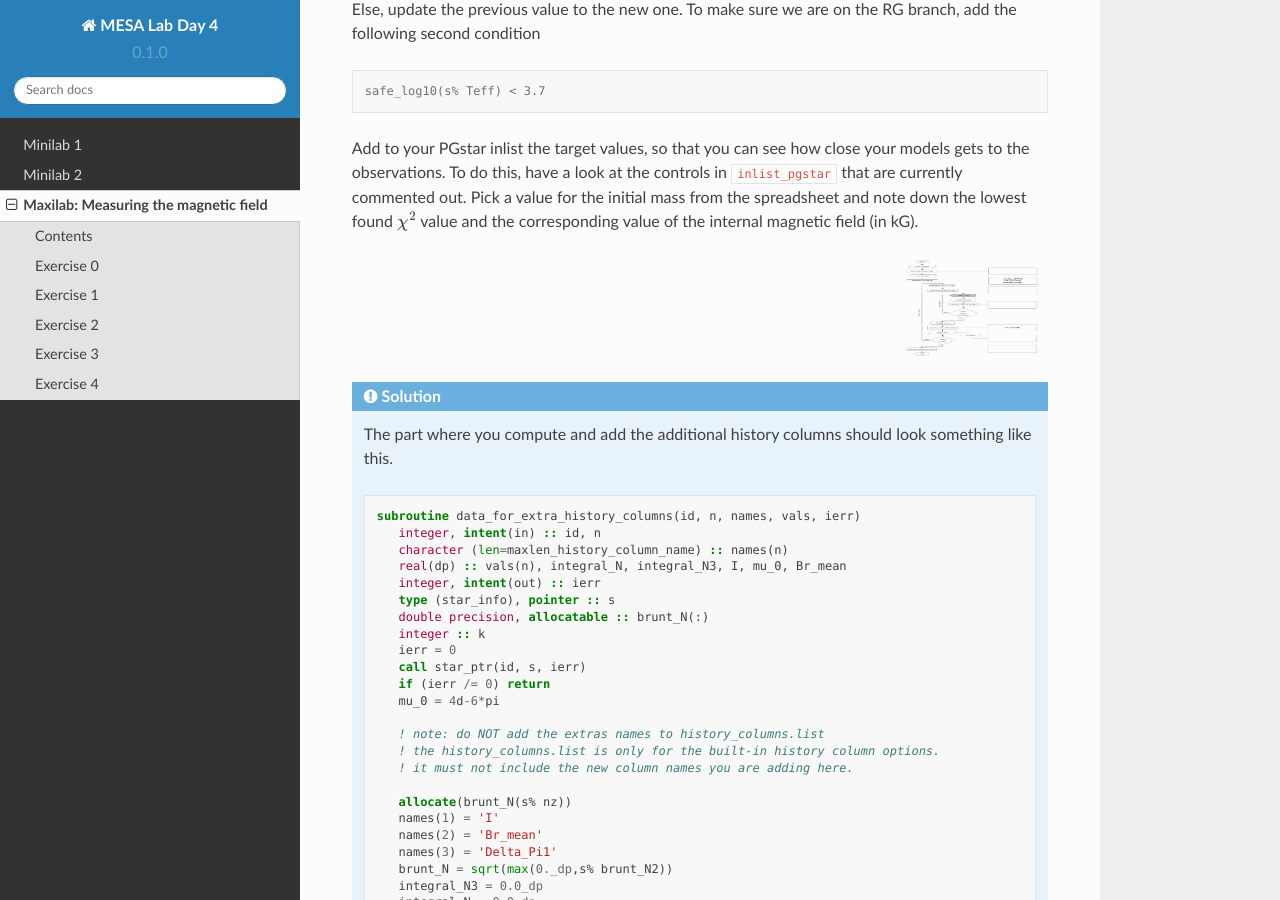
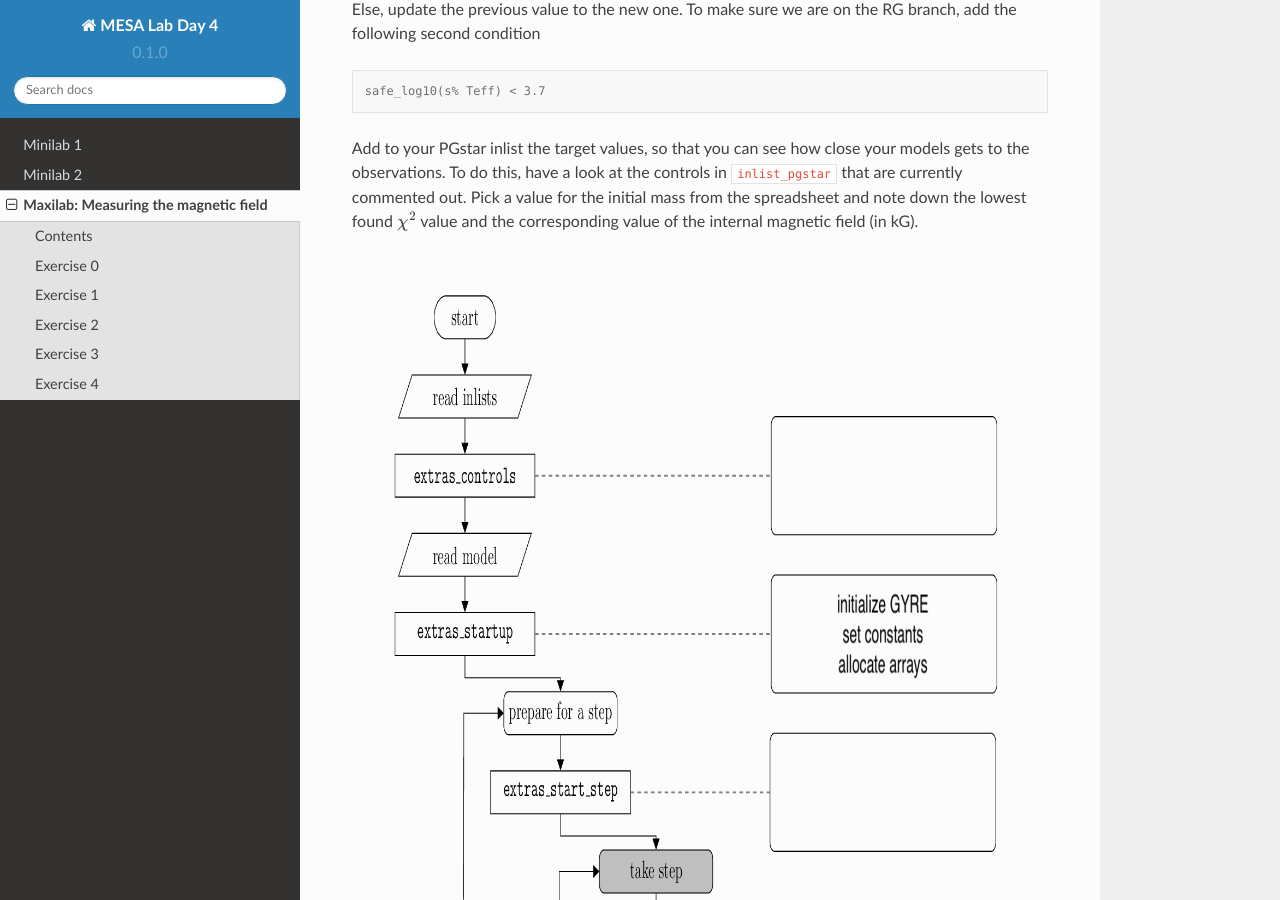
Before and after one commit to mesa-summer-school-2023/mesa-school-bugnet, a Sphinx documentation site: the page built from docs/maxilab.rst, in a window 1280 px wide and 900 px high, scrolled down 4058 px. Built offline with Sphinx 7.4.7 and the Read the Docs theme 2.0.0, drawn with Linux system fonts in a browser that asks for light colours.

Commit message:
Update maxilab.rst

```diff
--- a/docs/maxilab.rst
+++ b/docs/maxilab.rst
@@ -164,10 +164,8 @@ Pick a value for the initial mass from the spreadsheet and note down the lowest
 
 .. image:: flowchart_run_star_extras.png
    :alt: Flowchart of the ``run_star_extras``, taken from the MESA docs.
-   :width: 300
-   :height: 200
-   :scale: 50%
-   :align: right
+   :scale: 100%
+   :align: left
 
 .. admonition:: Solution
 
```
